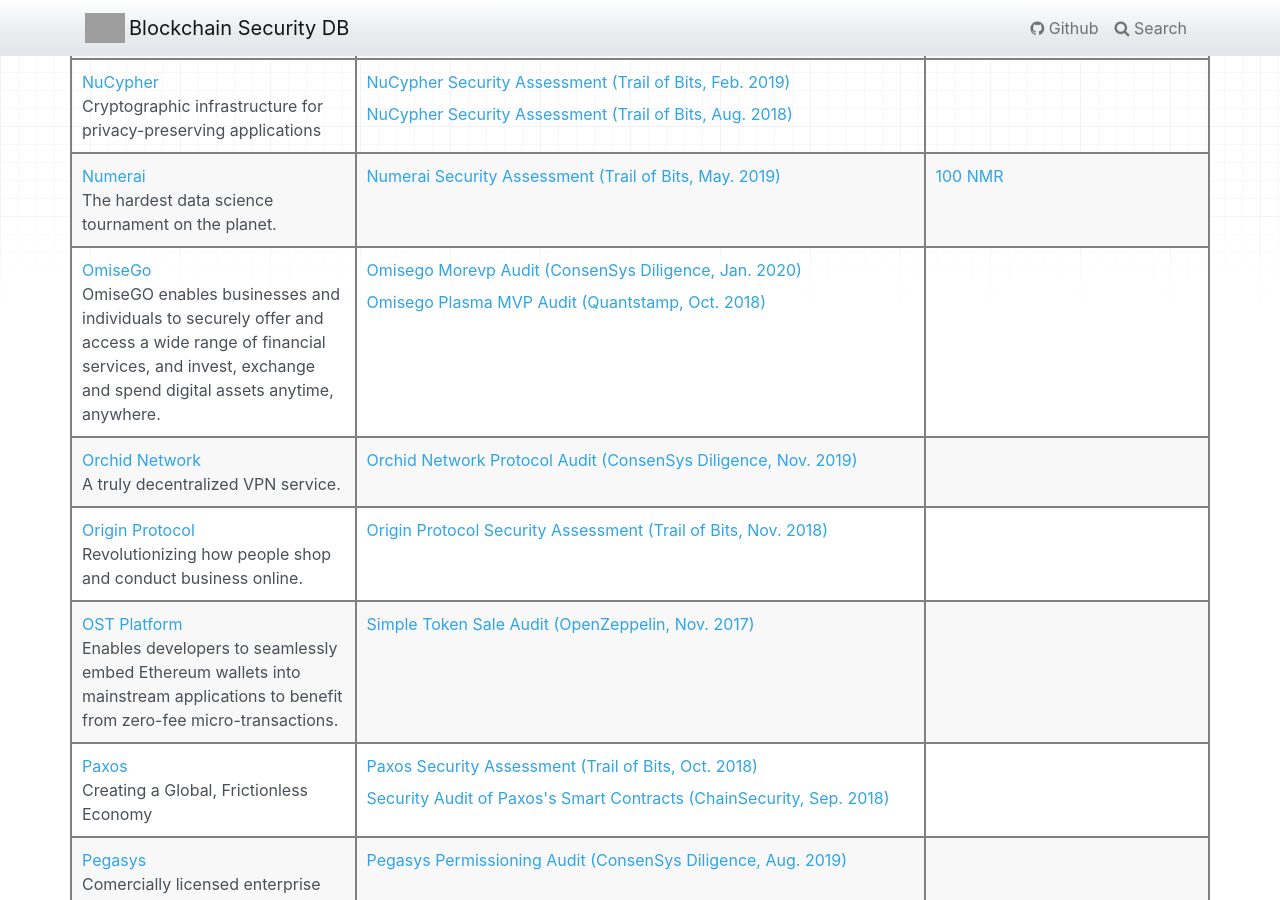
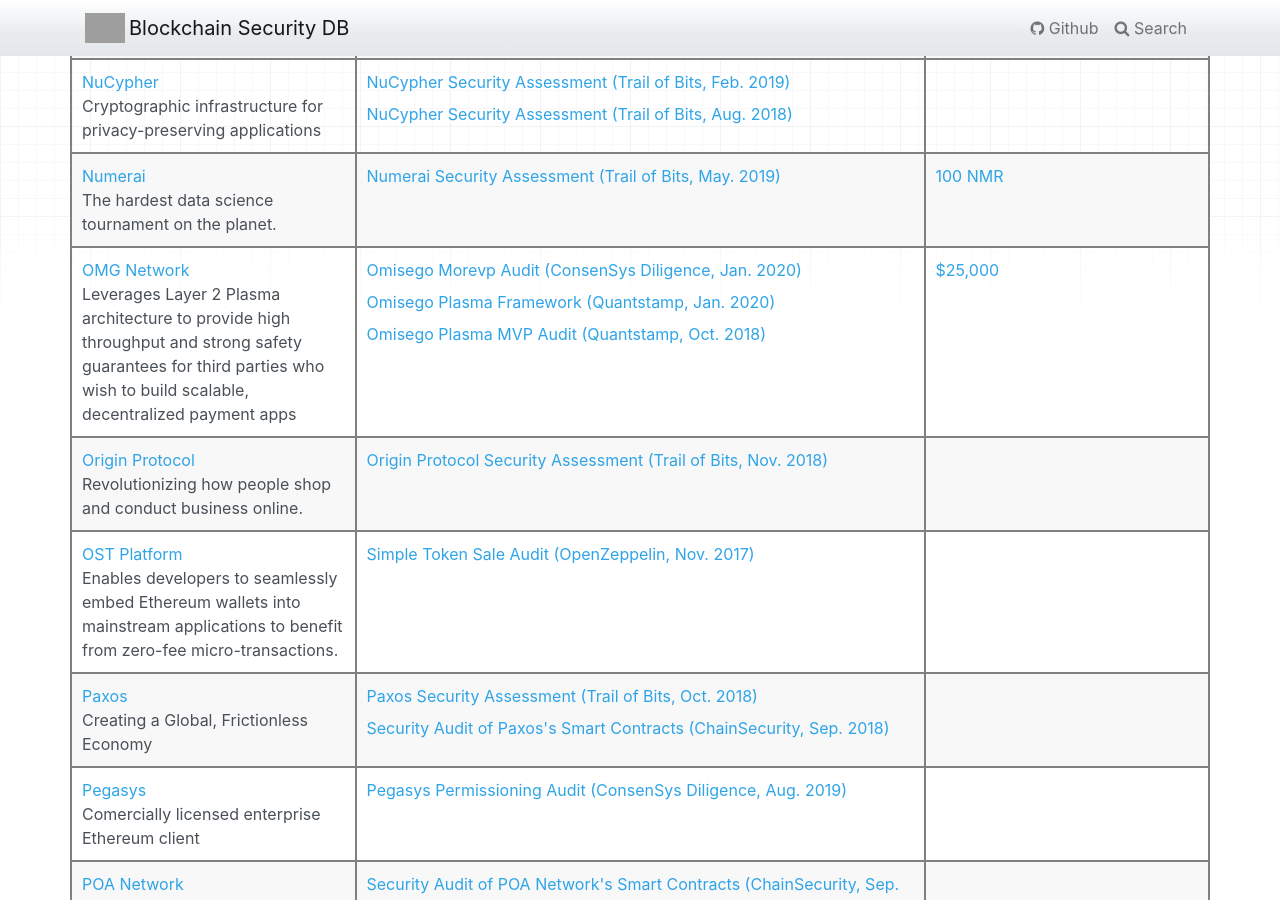
Before and after one commit to Consensys/blockchainSecurityDB, an MkDocs documentation site: the page built from docs/index.md, in a window 1280 px wide and 900 px high, scrolled down 7806 px. Built offline with MkDocs 1.6.1, drawn with Linux system fonts in a browser that asks for light colours; grey boxes are pictures that could not be loaded.

Commit message:
update omg network, add bounty page

```diff
--- a/docs/index.md
+++ b/docs/index.md
@@ -78,8 +78,7 @@ making it easily machine-readable.
 |[Nexus Mutual](projects/nexus-mutual.md)<br>A people-powered alternative to insurance|<ul><li>[Solidified Audit Report for Nexus Mutual (Solidified, Apr. 2019)](https://www.scribd.com/document/411077416/Solidified-Audit-Report-Nexus-Mutual-20-05-2019)</li>    </ul>  ||
 |[NuCypher](projects/nucypher.md)<br>Cryptographic infrastructure for privacy-preserving applications|<ul><li>[NuCypher Security Assessment (Trail of Bits, Feb. 2019)](https://github.com/trailofbits/publications/blob/master/reviews/nucypher-2.pdf)</li>    <li>[NuCypher Security Assessment (Trail of Bits, Aug. 2018)](https://github.com/trailofbits/publications/blob/master/reviews/nucypher.pdf)</li>    </ul>  ||
 |[Numerai](projects/numerai.md)<br>The hardest data science tournament on the planet.|<ul><li>[Numerai Security Assessment (Trail of Bits, May. 2019)](https://github.com/trailofbits/publications/blob/master/reviews/numerai.pdf)</li>    </ul>  |[100 NMR](https://docs.numer.ai/tournament/bounties)|
-|[OmiseGo](projects/omisego.md)<br>OmiseGO enables businesses and individuals to securely offer and access a wide range of financial services, and invest, exchange and spend digital assets anytime, anywhere.|<ul><li>[Omisego Morevp Audit (ConsenSys Diligence, Jan. 2020)](https://diligence.consensys.net/audits/2020/01/omisego-morevp/)</li>    <li>[Omisego Plasma MVP Audit (Quantstamp, Oct. 2018)](https://certificate.quantstamp.com/full/omisego-plasma-mvp)</li>    </ul>  ||
-|[Orchid Network](projects/orchid-network.md)<br>A truly decentralized VPN service.|<ul><li>[Orchid Network Protocol Audit (ConsenSys Diligence, Nov. 2019)](https://diligence.consensys.net/audits/2019/11/orchid-network-protocol/)</li>    </ul>  ||
+|[OMG Network](projects/omg-network.md)<br>Leverages Layer 2 Plasma architecture to provide high throughput and strong safety guarantees for third parties who wish to build scalable, decentralized payment apps|<ul><li>[Omisego Morevp Audit (ConsenSys Diligence, Jan. 2020)](https://diligence.consensys.net/audits/2020/01/omisego-morevp/)</li> <li>[Omisego Plasma Framework (Quantstamp, Jan. 2020)](https://github.com/omgnetwork/plasma-contracts/blob/master/plasma_framework/docs/audits/docs/Quantstamp_Plasma_Framework_Report.pdf)</li>   <li>[Omisego Plasma MVP Audit (Quantstamp, Oct. 2018)](https://certificate.quantstamp.com/full/omisego-plasma-mvp)</li>    </ul>  | [$25,000](https://docs.omg.network/bug-bounty-program) |<br>A truly decentralized VPN service.|<ul><li>[Orchid Network Protocol Audit (ConsenSys Diligence, Nov. 2019)](https://diligence.consensys.net/audits/2019/11/orchid-network-protocol/)</li>    </ul>  ||
 |[Origin Protocol](projects/origin-protocol.md)<br>Revolutionizing how people shop and conduct business online.|<ul><li>[Origin Protocol Security Assessment (Trail of Bits, Nov. 2018)](https://github.com/trailofbits/publications/blob/master/reviews/origin.pdf)</li>    </ul>  ||
 |[OST Platform](projects/ost-platform.md)<br>Enables developers to seamlessly embed Ethereum wallets into mainstream applications to benefit from zero-fee micro-transactions.|<ul><li>[Simple Token Sale Audit (OpenZeppelin, Nov. 2017)](https://blog.openzeppelin.com/simple-token-sale-audit-30e5f2365463/)</li>    </ul>  ||
 |[Paxos](projects/paxos.md)<br>Creating a Global, Frictionless Economy|<ul><li>[Paxos Security Assessment (Trail of Bits, Oct. 2018)](https://github.com/trailofbits/publications/blob/master/reviews/paxos.pdf)</li>    <li>[Security Audit of Paxos's Smart Contracts (ChainSecurity, Sep. 2018)](https://github.com/ChainSecurity/audits/blob/master/ChainSecurity_Paxos.pdf)</li>    </ul>  ||
```
Also changed, not shown: 2 other files.
